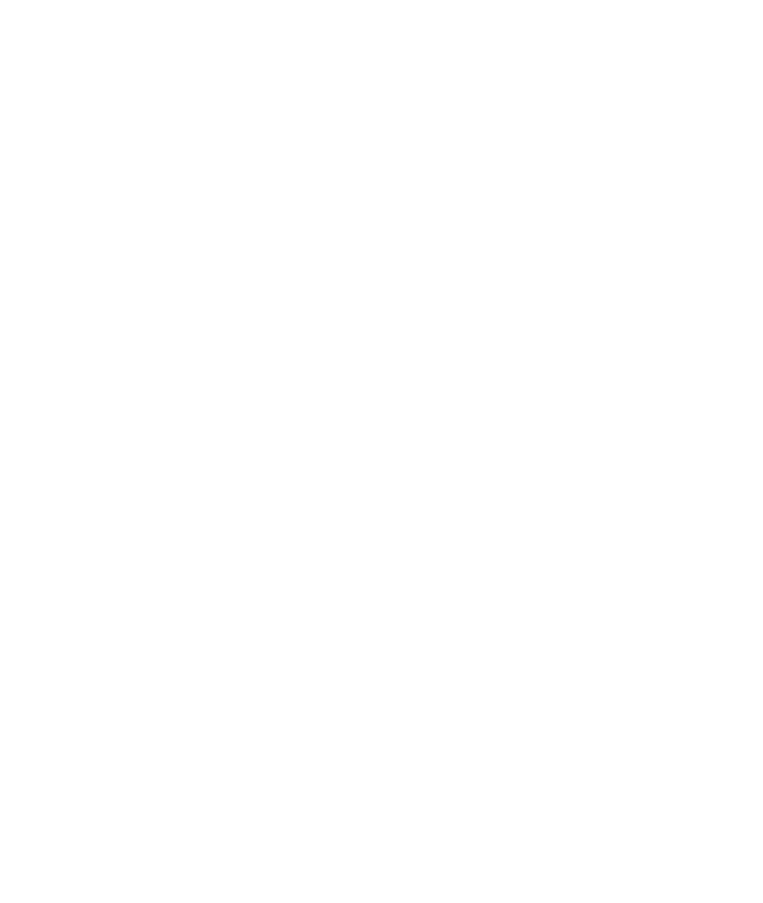
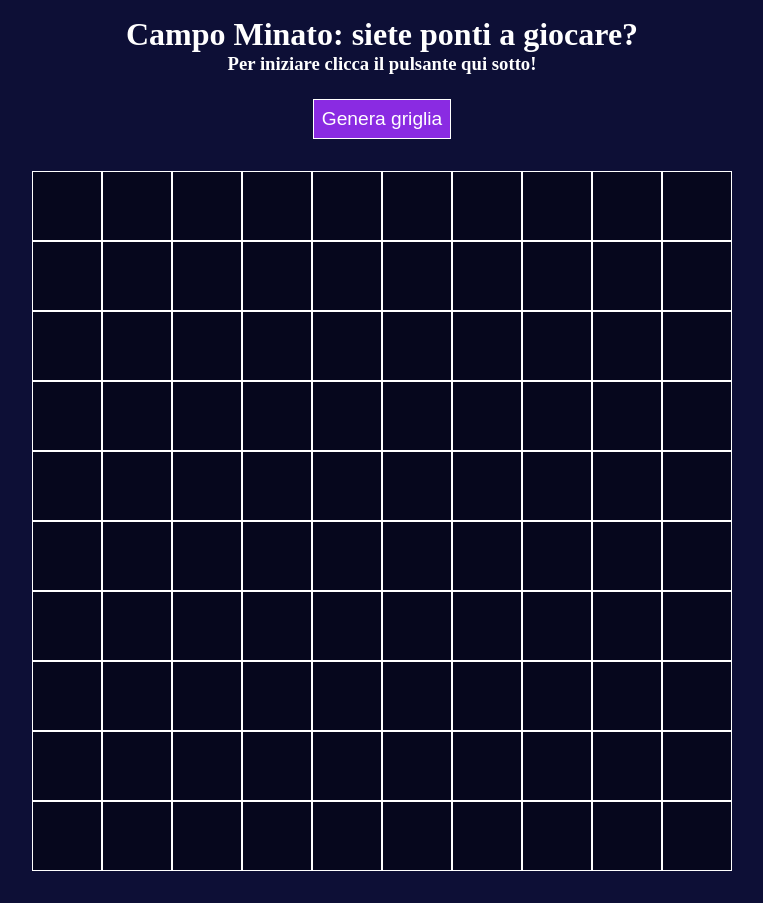
Before and after one commit to ElonaHoxhaj96/js-campominato-grid, a plain HTML site: page index.html in a window 1280 px wide. Shown: the whole page, without its empty margins (258-1021 px from the left). Before the commit the page ends 800 px from the top, so only its background shows below. Drawn offline with Linux system fonts and the light colour scheme.

Commit message:
feat: i set my page in html and css, now I'm going to start to set the box by using js

```diff
--- a/index.html
+++ b/index.html
@@ -7,7 +7,124 @@
     <link rel="stylesheet" href="style.css">
 </head>
 <body>
+    <div id="container">
+        <!-- Intestazione della mia pagina  -->
+        <header>
+            <h1> Campo Minato: siete ponti a giocare?  </h1>
+            <h3>Per iniziare clicca il pulsante qui sotto!</h3>
+        </header>
+        <!-- griglia con i quadrati minati  -->
+        <main>
+            <section id="bt_genera">
+                <button> Genera griglia</button>
+            </section>
+            <section id="griglia">
+                <div class="box">
+                </div>
+                <div class="box"></div>
+                <div class="box"></div>
+                <div class="box"></div>
+                <div class="box"></div>
+                <div class="box"></div>
+                <div class="box"></div>
+                <div class="box"></div>
+                <div class="box"></div>
+                <div class="box"></div>
+                <div class="box"></div>
+                <div class="box"></div>
+                <div class="box"></div>
+                <div class="box"></div>
+                <div class="box"></div>
+                <div class="box"></div>
+                <div class="box"></div>
+                <div class="box"></div>
+                <div class="box"></div>
+                <div class="box"></div>
+                <div class="box"></div>
+                <div class="box"></div>
+                <div class="box"></div>
+                <div class="box"></div>
+                <div class="box"></div>
+                <div class="box"></div>
+                <div class="box"></div>
+                <div class="box"></div>
+                <div class="box"></div>
+                <div class="box"></div>
+                <div class="box"></div>
+                <div class="box"></div>
+                <div class="box"></div>
+                <div class="box"></div>
+                <div class="box"></div>
+                <div class="box"></div>
+                <div class="box"></div>
+                <div class="box"></div>
+                <div class="box"></div>
+                <div class="box"></div>
+                <div class="box"></div>
+                <div class="box"></div>
+                <div class="box"></div>
+                <div class="box"></div>
+                <div class="box"></div>
+                <div class="box"></div>
+                <div class="box"></div>
+                <div class="box"></div>
+                <div class="box"></div>
+                <div class="box"></div>
+                <div class="box"></div>
+                <div class="box"></div>
+                <div class="box"></div>
+                <div class="box"></div>
+                <div class="box"></div>
+                <div class="box"></div>
+                <div class="box"></div>
+                <div class="box"></div>
+                <div class="box"></div>
+                <div class="box"></div>
+                <div class="box"></div>
+                <div class="box"></div>
+                <div class="box"></div>
+                <div class="box"></div>
+                <div class="box"></div>
+                <div class="box"></div>
+                <div class="box"></div>
+                <div class="box"></div>
+                <div class="box"></div>
+                <div class="box"></div>
+                <div class="box"></div>
+                <div class="box"></div>
+                <div class="box"></div>
+                <div class="box"></div>
+                <div class="box"></div>
+                <div class="box"></div>
+                <div class="box"></div>
+                <div class="box"></div>
+                <div class="box"></div>
+                <div class="box"></div>
+                <div class="box"></div>
+                <div class="box"></div>
+                <div class="box"></div>
+                <div class="box"></div>
+                <div class="box"></div>
+                <div class="box"></div>
+                <div class="box"></div>
+                <div class="box"></div>
+                <div class="box"></div>
+                <div class="box"></div>
+                <div class="box"></div>
+                <div class="box"></div>
+                <div class="box"></div>
+                <div class="box"></div>
+                <div class="box"></div>
+                <div class="box"></div>
+                <div class="box"></div>
+                <div class="box"></div>
+                <div class="box"></div>
+                <div class="box"></div>
+            </section>
+        </main>
+    </div>
+<script type="text/javacript" src="function.cs"></script>
+<script type="text/javacript" src="main.js"></script>
 
-<script type="text/javacript" src="main.js"></script>
 </body>
 </html>
--- a/main.js
+++ b/main.js
@@ -0,0 +1,4 @@
+// L’utente clicca su un bottone che genererà una griglia di gioco quadrata.Ogni cella ha un numero progressivo, da 1 a 100.Ci saranno quindi 10 caselle per ognuna delle 10 righe.Quando l’utente clicca su ogni cella, la cella cliccata si colora di azzurro ed emetto un messaggio in console con il numero della cella cliccata.
+
+// seleziono il mio contenitore in HTML e creo un bottone che mi generi una griglia
+const bottone = document.getElementById("bt_genera");
--- a/style.css
+++ b/style.css
@@ -0,0 +1,43 @@
+*{
+    margin: 0;
+    padding: 0;
+    box-sizing: border-box;
+    background-color: rgb(13, 15, 54);
+}
+
+/* Setting my principal container  */
+
+/* Setting Header */
+header , #bt_genera{
+    color: white;
+    display: flex;
+    flex-direction: column;
+    align-items: center;
+}
+header h1{
+    margin-top: 1rem;
+}
+
+/* Setting Bottone */
+button{
+    margin-top: 1.5rem;
+    background-color: blueviolet;
+    color: white;
+    border: solid 0.1rem white;
+    font-size: 1.2rem;
+    padding: 0.5rem;
+}
+/* Setting griglia */
+#griglia{
+    width: 700px;
+    height: 700px;
+    margin: 2rem auto;
+    display: flex;
+    flex-wrap: wrap;
+}
+.box{
+    background-color: rgb(6, 7, 29);
+    border: solid 0.1rem white;
+    width: calc(100% / 10);
+    min-height: 10%;
+}
```
Also changed, not shown: function.js (added), 1 other file.
